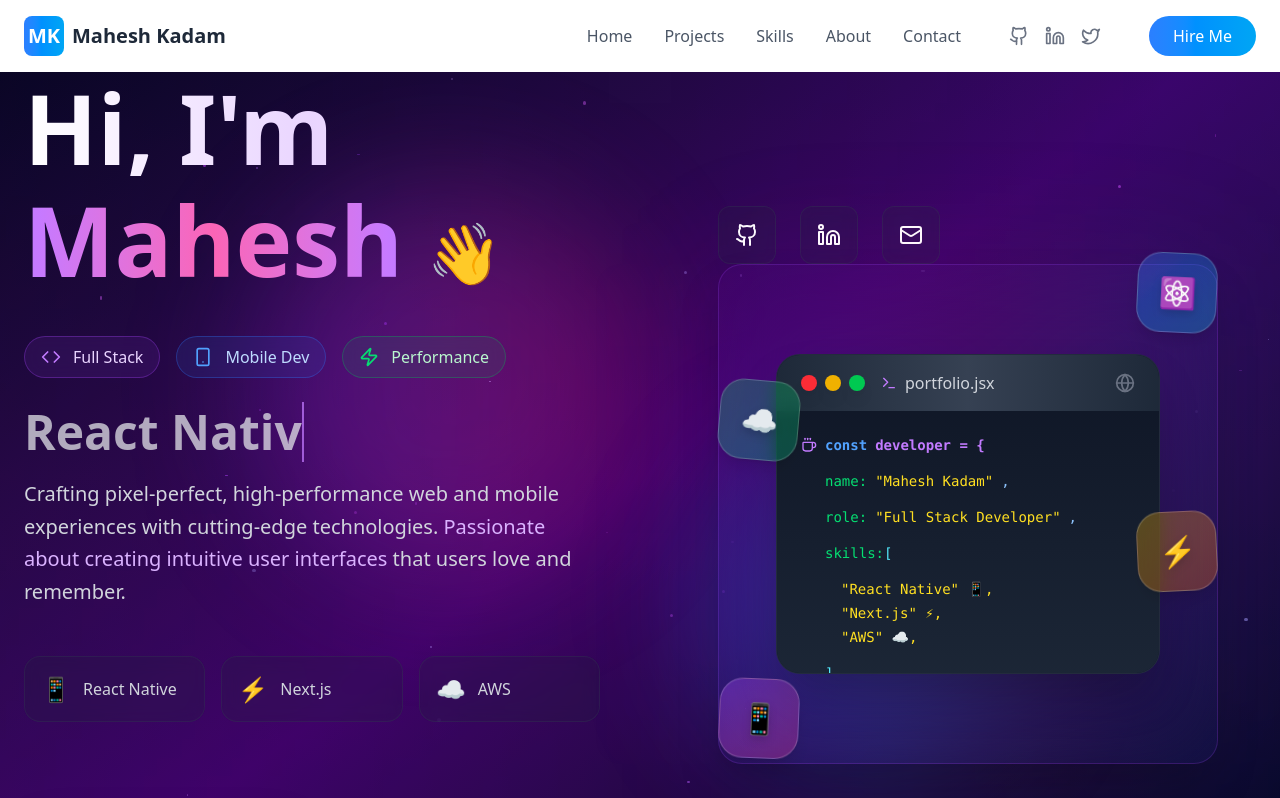
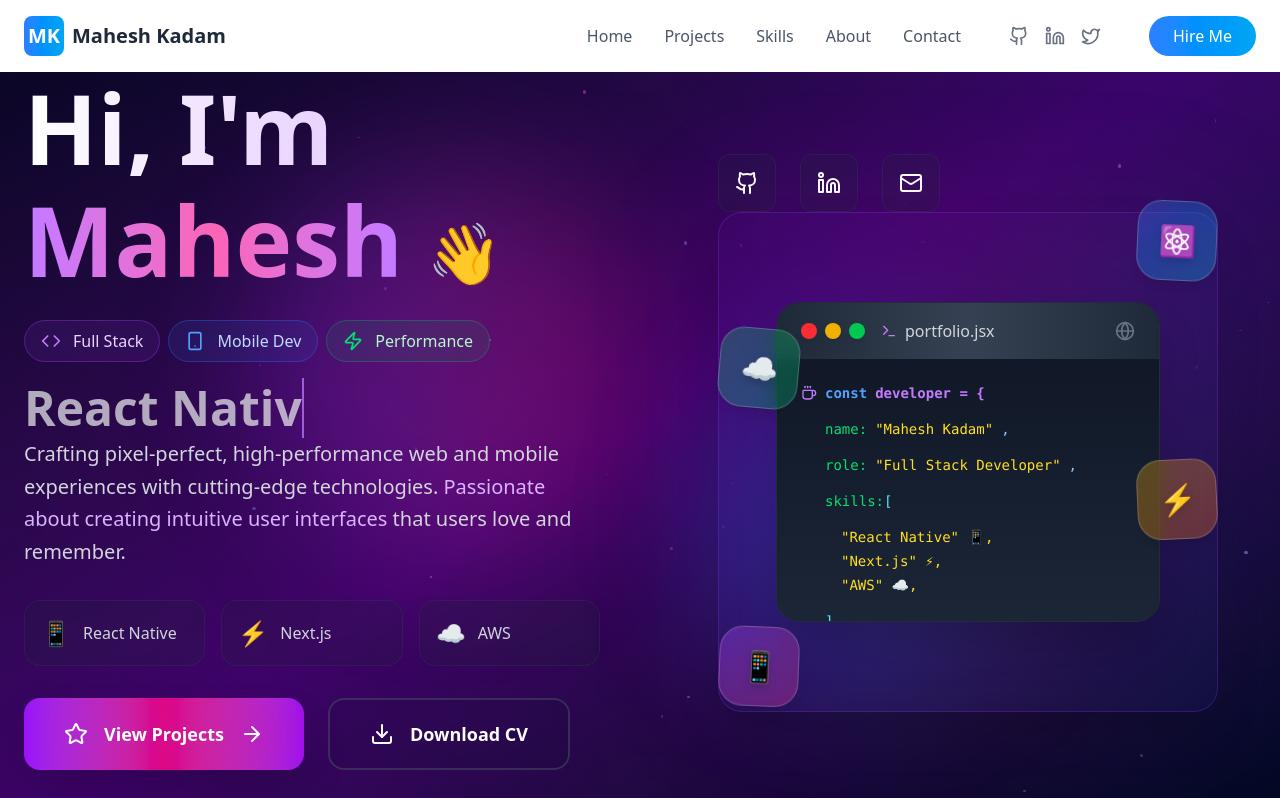
Before and after one commit to 3MaheshKadam/portfollio, a Next.js app: page / in a window 1280 px wide. Shown: the top 798 px of the page. Built offline with nearby package versions, Linux system fonts and the light colour scheme.

Commit message:
final done

```diff
--- a/src/app/components/Hero.jsx
+++ b/src/app/components/Hero.jsx
@@ -140,7 +140,7 @@
       <div className="container mx-auto px-6 py-20 flex items-center min-h-screen relative z-10">
         <div className="grid lg:grid-cols-2 gap-20 items-center w-full">
           {/* Left Column - Enhanced Content */}
-          <div className="space-y-12">
+          <div className="space-y-8">
             {/* Status Badge with Animation */}
 
             {/* Main Heading with Enhanced Animation */}
@@ -166,8 +166,8 @@
             </div>
 
             {/* Dynamic Role Display */}
-            <div className="space-y-6">
-              <div className="flex items-center gap-4 flex-wrap">
+            <div className="space-y-4">
+              <div className="flex items-center gap-2 flex-wrap">
                 <div className="flex items-center gap-3 px-4 py-2 bg-purple-500/10 border border-purple-500/30 rounded-full backdrop-blur-sm hover:bg-purple-500/20 transition-all duration-300 group">
                   <Code className="w-5 h-5 text-purple-400 group-hover:rotate-12 transition-transform" />
                   <span className="text-purple-200 font-medium">
@@ -186,7 +186,7 @@
                 </div>
               </div>
 
-              <div className="space-y-4">
+              <div className="">
                 <h2 className="text-4xl md:text-5xl font-bold text-gray-200 leading-tight">
                   <span className="inline-block border-r-2 border-purple-400 animate-pulse min-h-[1.2em]">
                     {typedText}
@@ -229,7 +229,7 @@
             </div>
 
             {/* Enhanced Action Buttons */}
-            <div className="flex flex-col sm:flex-row gap-6 pt-8">
+            <div className="flex flex-col sm:flex-row gap-6 ">
               <button className="group relative bg-gradient-to-r from-purple-600 via-pink-600 to-purple-600 hover:from-purple-700 hover:via-pink-700 hover:to-purple-700 px-10 py-5 rounded-2xl font-bold text-lg transition-all duration-500 shadow-2xl hover:shadow-purple-500/25 flex items-center justify-center gap-4 overflow-hidden hover:scale-105">
                 <div className="absolute inset-0 bg-gradient-to-r from-purple-600/40 to-pink-600/40 blur-2xl group-hover:blur-3xl transition-all duration-500" />
                 <Star className="w-6 h-6 relative z-10 group-hover:rotate-12 transition-transform" />
```
